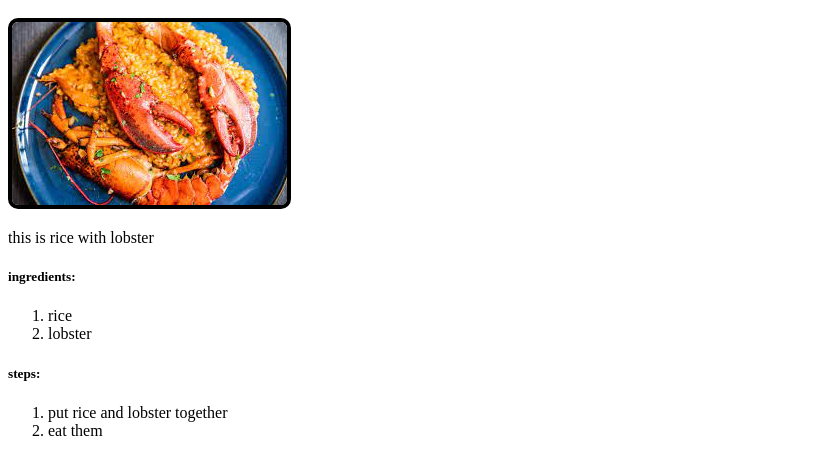
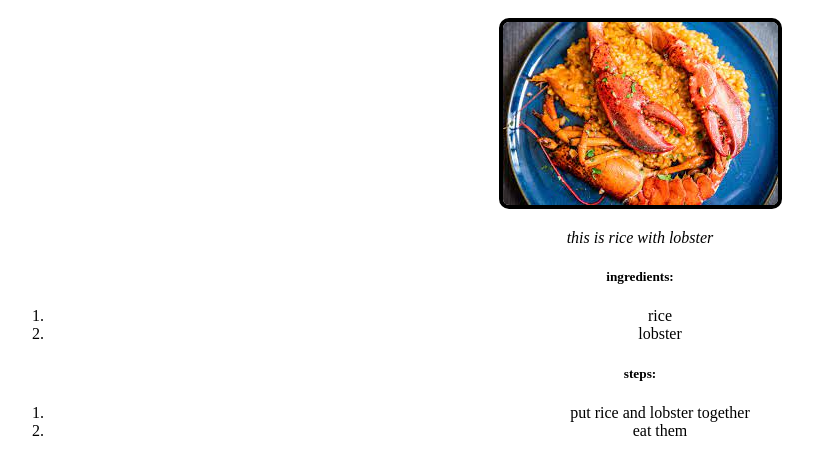
Before and after one commit to toho27/odin-recipes, a plain HTML site: page recipes/rice.html in a window 1280 px wide. Shown: the part 101-576 px from the top of the page, without its empty margins (0-837 px from the left). Drawn offline with Linux system fonts and the light colour scheme.

Commit message:
index.html

```diff
--- a/recipes/rice.html
+++ b/recipes/rice.html
@@ -9,14 +9,16 @@
             border-radius: 10px;
             border: 4px solid black;
         }
-
+        body{
+            text-align: center;
+        }
     </style>
 </head>
 <body>
     <h1>rice</h1>
     <h4>rice whith lobster</h4>
     <img src="../images/rice-lobster.jpeg" class="rice" alt="rice with lobster">
-    <p>this is rice with lobster</p>
+    <p><em>this is rice with lobster</em></p>
     <h5>ingredients:</h5>
     <ol>
         <li>rice</li>
```
Also changed, not shown: index.html (+5 -0 lines), recipes/lasagna.html (+4 -2 lines).
